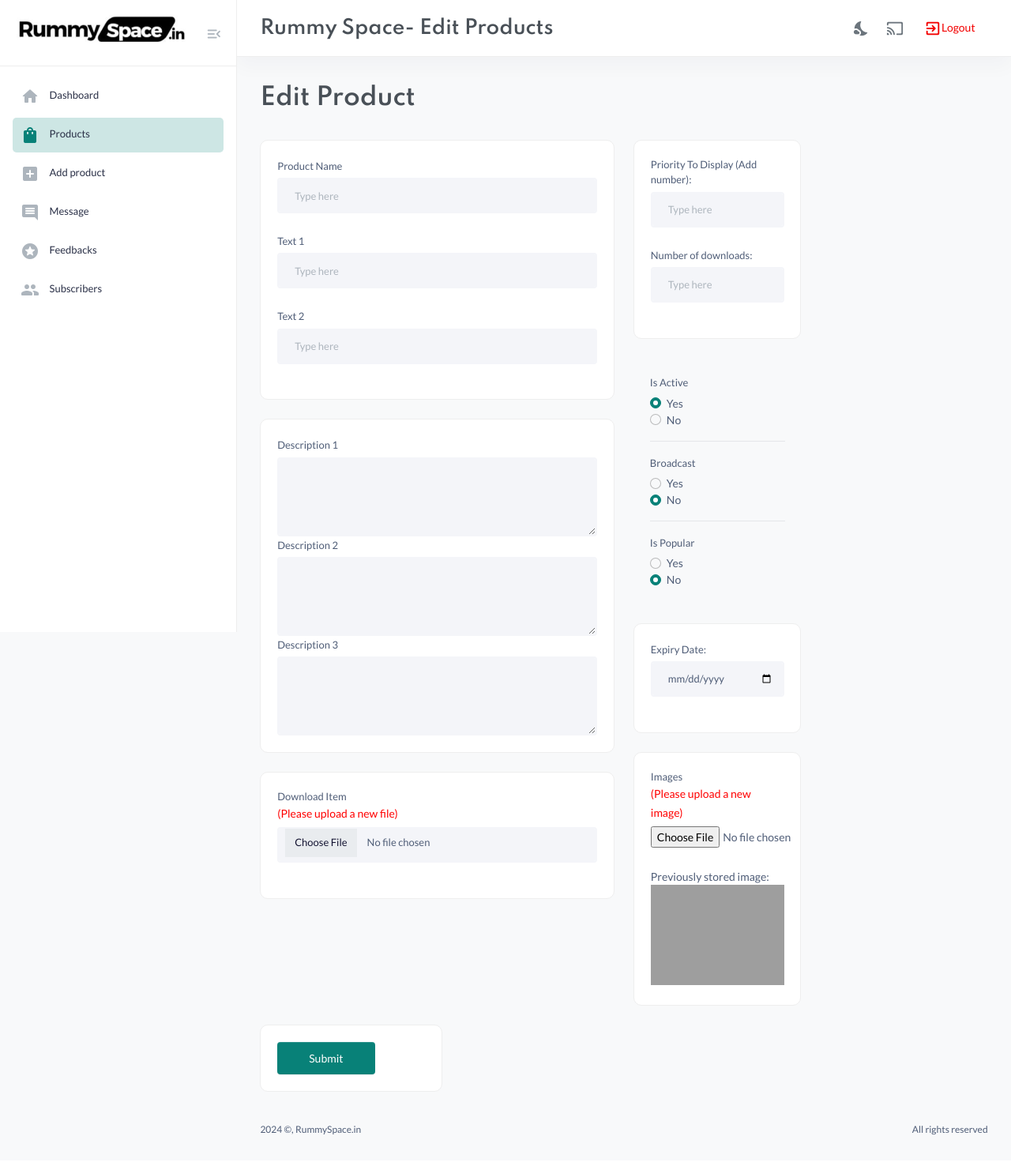
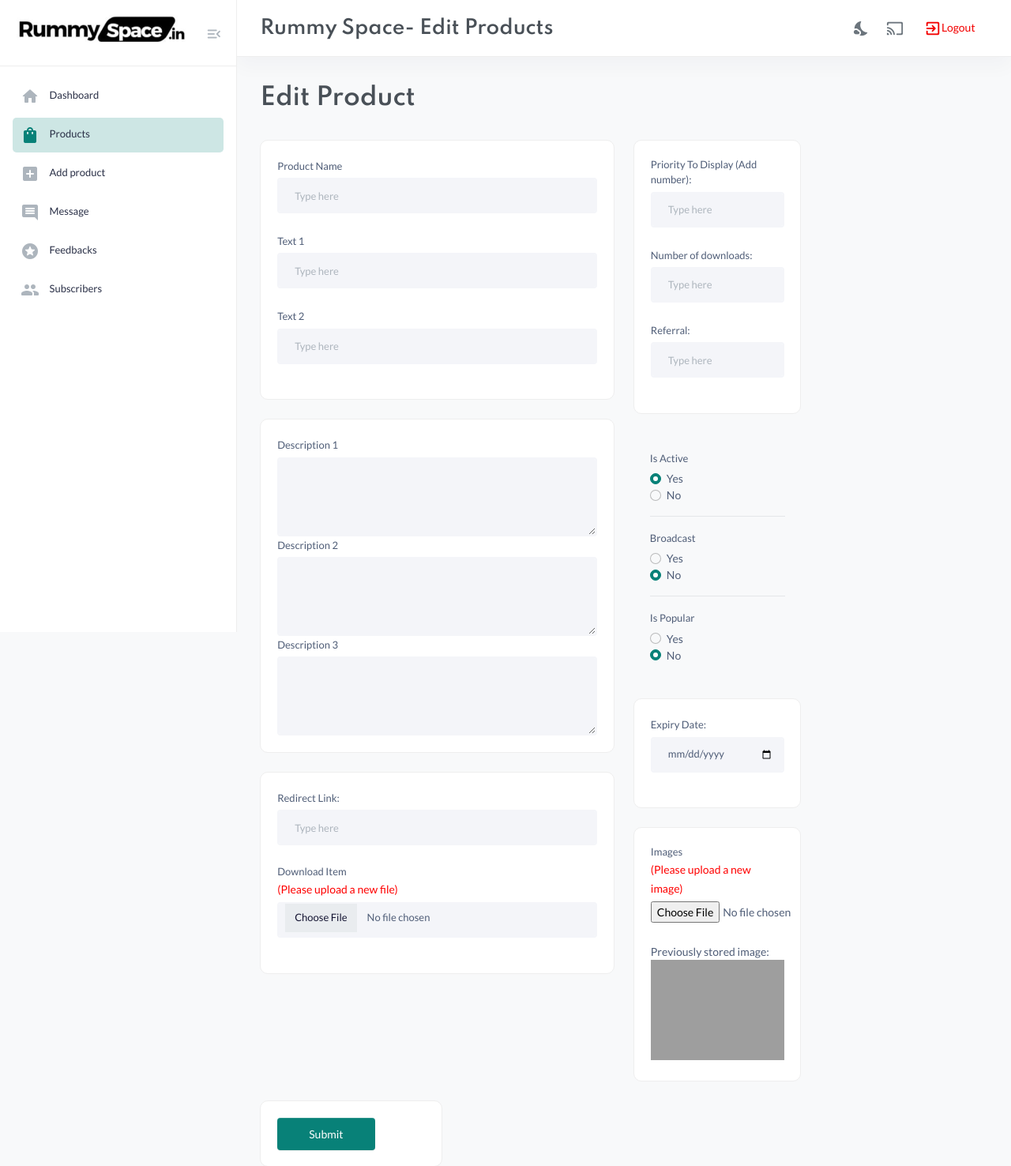
Before and after one commit to rummyspace/rummyspace, a Node project: template views/admin/editProducts.ejs in a window 1280 px wide. Shown: the top 1476 px of the page at 79% size. Before the commit the page ends 1437 px from the top, so only its background shows below. Run offline with Node 20 templates, Linux system fonts and the light colour scheme; the template is opened without the code that fills it, so the values that code supplies are empty; some libraries are stand-ins or nearby versions; grey boxes are pictures that could not be loaded.

Commit message:
Update editProducts.ejs

```diff
--- a/views/admin/editProducts.ejs
+++ b/views/admin/editProducts.ejs
@@ -161,6 +161,12 @@
                         <div class="card mb-4">
                             <div class="card-body">
                                 <div class="mb-4">
+                                    <label class="form-label"> Redirect Link:</label>
+                                    <input type="text" id="redirectLink" placeholder="Type here" class="form-control"
+                                        value="<%= editProductData.redirectLink%>" name="redirectLink">
+
+                                </div>
+                                <div class="mb-4">
                                     <label class="form-label">Download Item  <p style="color: red;">(Please upload a new
                                         file)</p></label>
                                     <input class="form-control" type="file" name="file" id="file">
@@ -180,15 +186,16 @@
                                     <input type="text" id="priorityNumber" placeholder="Type here" class="form-control"
                                         value="<%= editProductData.priorityNumber%>" name="priorityNumber">
                                     <p id="priorityNumberModify" style="color: red;"> </p>
-
-
                                 </div>
                                 <div class="mb-4">
                                     <label class="form-label">Number of downloads:</label>
                                     <input type="text" id="mostDownloads" placeholder="Type here" class="form-control"
                                         value="<%= editProductData.mostDownloads%>" name="mostDownloads">
-
-
+                                </div>
+                                <div class="mb-4">
+                                    <label class="form-label">Referral:</label>
+                                    <input type="text" id="referral" placeholder="Type here" class="form-control"
+                                        value="<%= editProductData.referral%>" name="referral">
                                 </div>
                             </div>
 
```
